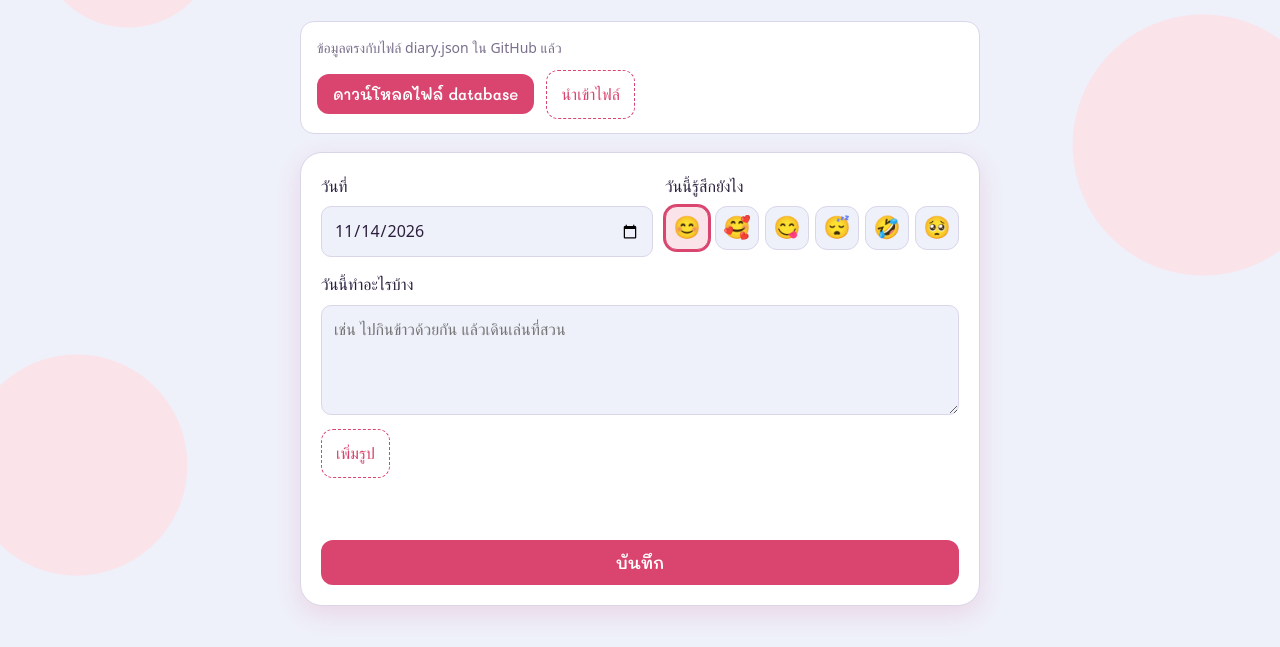
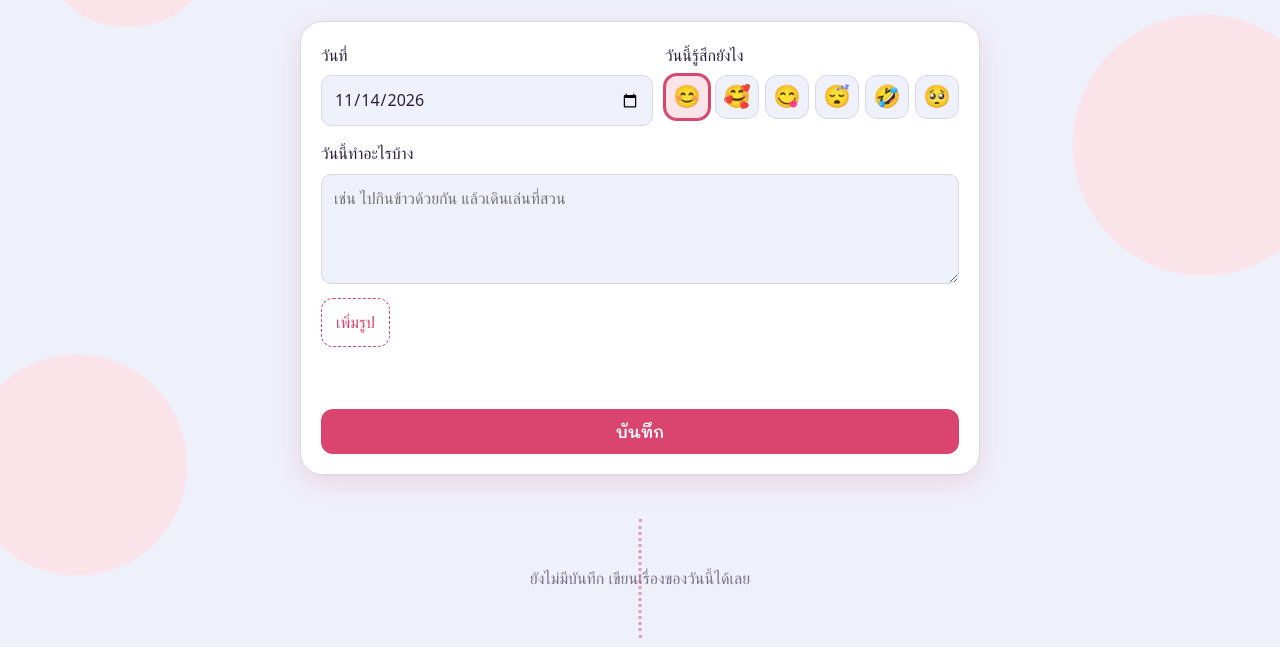
Before and after one commit to sorawitsenkram-lab/GF, a plain HTML site: page index.html in a window 1280 px wide. Shown: the part 111-758 px from the top of the page. Drawn offline with Linux system fonts and the light colour scheme; a web font is replaced by a local one.

Commit message:
Update index.html

```diff
--- a/index.html
+++ b/index.html
@@ -75,14 +75,6 @@ button:focus-visible,input:focus-visible,textarea:focus-visible,.pick:focus-with
 <main>
   <h1>💗 ไดอารี่ของเรากับ <input id="who" value="แฟน" aria-label="ชื่อแฟน" maxlength="20"></h1>
   <p class="sub">วันนี้ทำอะไรด้วยกันบ้าง จดไว้ตรงนี้</p>
-
-  <section class="dbbox">
-    <p id="dbstat" role="status"></p>
-    <div class="row">
-      <button type="button" class="save" id="exp">ดาวน์โหลดไฟล์ database</button>
-      <span><label class="pick">นำเข้าไฟล์<input type="file" id="imp" accept=".json,application/json"></label></span>
-    </div>
-  </section>
   <form id="f">
     <div class="row">
       <label>วันที่<input type="date" id="date" required></label>
```
